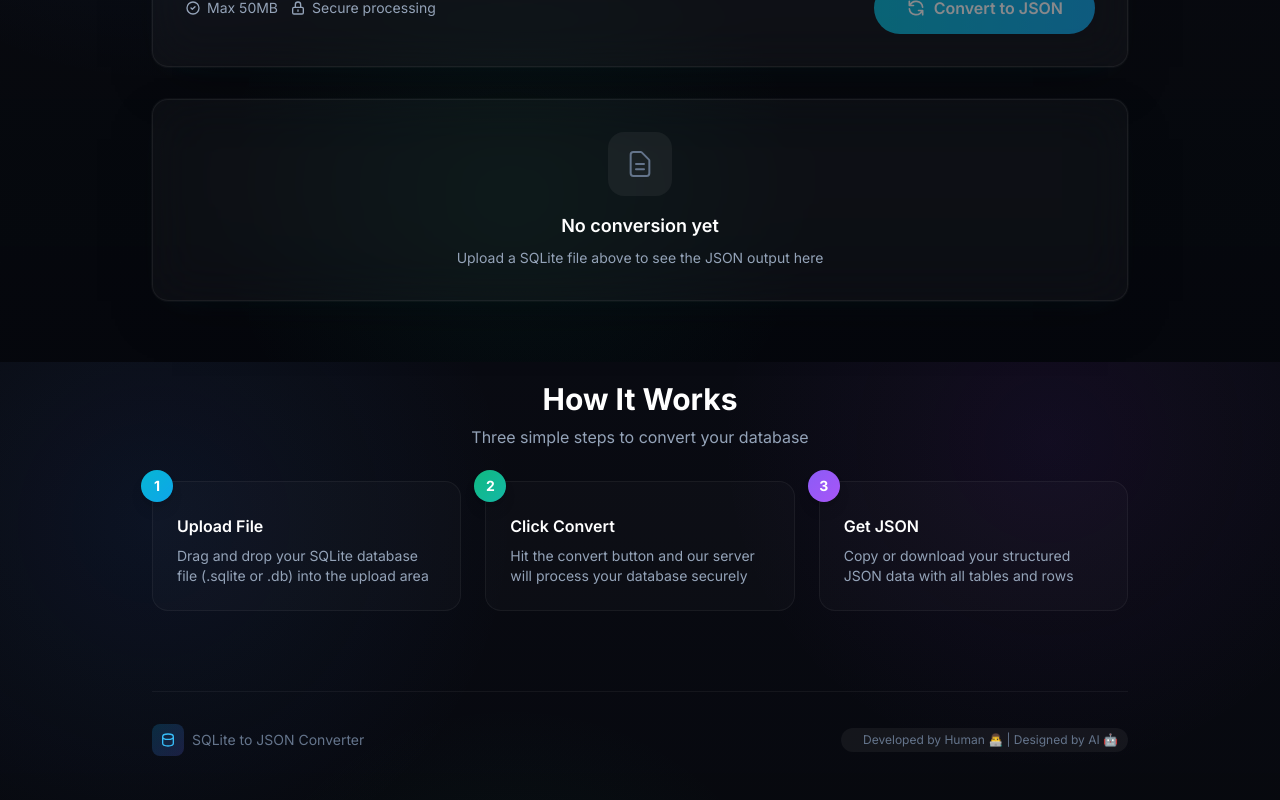
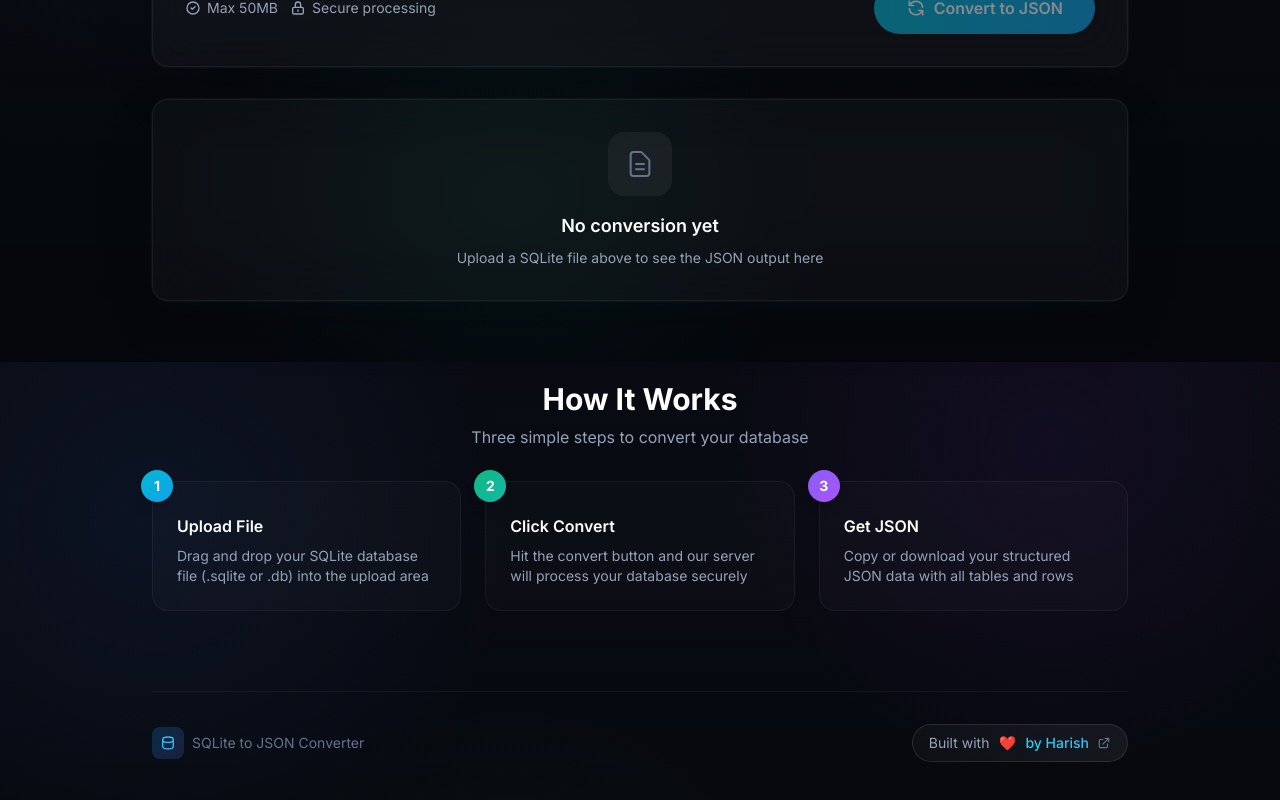
Before and after one commit to harish18092002/sqliteConverter, an Angular app in the folder front-end/: page / in a window 1280 px wide. Shown: the part 1238-2038 px from the top of the page. Built offline with nearby package versions, Linux system fonts and the light colour scheme.

Commit message:
updated footer

```diff
--- a/front-end/src/app/app.html
+++ b/front-end/src/app/app.html
@@ -347,10 +347,22 @@ Check It Out!
           <span>SQLite to JSON Converter</span>
         </div>
         <div class="flex items-center gap-4">
-          <span class="inline-flex items-center gap-1.5 px-2.5 py-1 rounded-full bg-white/5 text-xs">
-            <span class="h-1.5 w-1.5 rounded-full"></span>
-            Developed by Human 👨‍💻 | Designed by AI 🤖
-          </span>
+          <a
+            href="https://harishportfolio.in/"
+            target="_blank"
+            rel="noopener noreferrer"
+            class="group relative inline-flex items-center gap-2 px-4 py-2 rounded-full bg-gradient-to-r from-white/[0.03] to-white/[0.06] border border-white/10 overflow-hidden hover:border-cyan-500/40 transition-all duration-500">
+            <span class="absolute inset-0 bg-gradient-to-r from-cyan-500/0 via-cyan-500/10 to-cyan-500/0 translate-x-[-100%] group-hover:translate-x-[100%] transition-transform duration-700"></span>
+            <span class="relative text-sm text-slate-400 group-hover:text-slate-200 transition-colors duration-300">Built with</span>
+            <span class="relative inline-flex items-center justify-center w-5 h-5">
+              <span class="absolute inline-flex h-full w-full rounded-full bg-rose-500/30 animate-ping"></span>
+              <span class="relative text-rose-400 group-hover:scale-125 transition-transform duration-300">❤️</span>
+            </span>
+            <span class="relative text-sm font-medium bg-gradient-to-r from-cyan-400 to-sky-400 bg-clip-text text-transparent group-hover:from-cyan-300 group-hover:to-sky-300 transition-all duration-300">by Harish</span>
+            <svg class="relative w-3.5 h-3.5 text-slate-500 group-hover:text-cyan-400 group-hover:translate-x-0.5 transition-all duration-300" fill="none" stroke="currentColor" viewBox="0 0 24 24">
+              <path stroke-linecap="round" stroke-linejoin="round" stroke-width="2" d="M10 6H6a2 2 0 00-2 2v10a2 2 0 002 2h10a2 2 0 002-2v-4M14 4h6m0 0v6m0-6L10 14"></path>
+            </svg>
+          </a>
         </div>
       </div>
     </footer>
```
